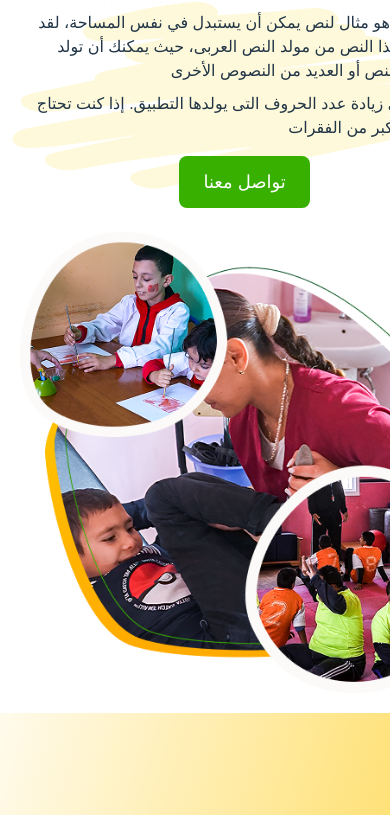
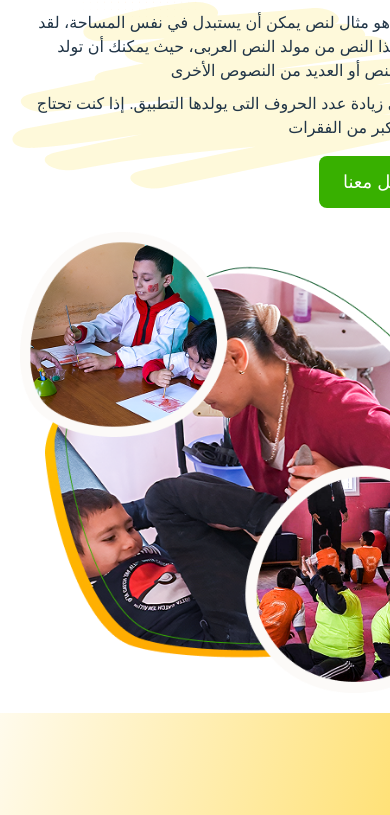
Before and after one commit to SOFT-CACTUS-INTERN/organisme-badr-web, a React (Vite) app in the folder FrontEnd/: page /#/ in a window 390 px wide. Shown: the part 1397-2212 px from the top of the page. Built offline with nearby package versions, Linux system fonts and the light colour scheme; a web font is replaced by a local one.

Commit message:
modifications general

```diff
--- a/FrontEnd/src/Components/Footer.jsx
+++ b/FrontEnd/src/Components/Footer.jsx
@@ -139,7 +139,7 @@ function Footer() {
               <div className='w-full h-px bg-[#ADADAD]'></div>
 
               <div className='flex justify-center items-center' style={{ padding: '1rem' }}>
-                <button type="submit" className="w-3/4 !bg-[#38B000] text-white rounded-b-lg flex justify-center" style={{ padding: '0.5rem' }}>
+                <button type="submit" className="buttonFooter w-3/4 !bg-[#38B000] text-white  flex justify-center" style={{ padding: '0.5rem' }}>
                   إرسال
                 </button>
               </div>
@@ -217,10 +217,10 @@ function Footer() {
                     </div>
                   </div>
 
-                  <div className='flex justify-center items-center mt-6' style={{ padding: '1rem' }}>
+                  <div className=' flex justify-center items-center mt-6' style={{ padding: '1rem' }}>
                     <button
                       type="submit"
-                      className="w-3/4 !bg-[#38B000] text-white rounded-lg py-3 px-6 font-semibold text-lg  flex justify-center " style={{ padding: '0.25rem' }}
+                      className="buttonFooter w-3/4 !bg-[#38B000] text-white  py-3 px-6  text-lg  flex justify-center " style={{ padding: '0.25rem' }}
                     >
                       إرسال
                     </button>
--- a/FrontEnd/src/Components/Who.jsx
+++ b/FrontEnd/src/Components/Who.jsx
@@ -22,7 +22,7 @@ function Who() {
                     <div className='flex '>
 
                         <div className="flex items-center justify-center w-full gap-4">
-                            <div className="ligne1 border-[#E5E5E5] border-t-2 flex-grow" style={{width:'70%'}}></div>
+                            <div className="ligne1 border-[#E5E5E5] border-t-2 flex-grow" style={{ width: '70%' }}></div>
 
                             <h1 className="isam text-[#38B000] whitespace-nowrap text-center flex justify-end  sm:block  lg:block 2xl:block" >
                                 شركائنا
@@ -34,9 +34,9 @@ function Who() {
                     </div>
                     <div className="slider-container    " >
                         <div className="slider-track " >
-                            <img src={social} alt="social"/>
-                            <img src={social} alt="social"/>
-                            <img src={social} alt="social"/>
+                            <img src={social} alt="social" />
+                            <img src={social} alt="social" />
+                            <img src={social} alt="social" />
                         </div>
                     </div>
 
@@ -96,7 +96,7 @@ function Who() {
 
                                 <p className='parag'> إضافة إلى زيادة عدد الحروف التى يولدها التطبيق. إذا كنت تحتاج إلى عدد أكبر من الفقرات </p>
                             </div>
-                            <div className="z-10 w-full flex flex-col items-center " style={{ padding: '1rem', '@media': { 'screen and (max-width: 640px)': { padding: '1rem' } } }}>
+                            <div className="buttonWho z-10 w-full flex flex-col items-center " style={{ padding: '1rem', '@media': { 'screen and (max-width: 640px)': { padding: '1rem' } } }}>
                                 <button onClick={() => navigate('/Contact')} className="!bg-[#38B000] !text-white !px-6 !py-3 !rounded-lg !text-lg !font-semibold mt-4 mb-8 max-w-fit">
                                     تواصل معنا
                                 </button>
--- a/FrontEnd/src/assets/styles/footer.css
+++ b/FrontEnd/src/assets/styles/footer.css
@@ -10,6 +10,11 @@
  .contact-form {
    backdrop-filter: blur(10px);
    background: rgba(255, 255, 255, 0.95);
+
+ }
+ .buttonFooter{
+  border-radius: 1vh;
+  background-color: red;
 
  }
 
--- a/FrontEnd/src/assets/styles/who.css
+++ b/FrontEnd/src/assets/styles/who.css
@@ -9,6 +9,12 @@
 .slider-container {
     /* background-color: red; */
     /* height: 20%; */
+
+}
+.buttonWho{
+    /* background-color: red; */
+    width: 100%;
+    margin-left: 30%;
 
 }
 
@@ -76,7 +82,12 @@
         padding: 0.5rem;
 
     }
+.buttonWho{
+    /* background-color: red; */
+    width: 100%;
+    margin-left: 30%;
 
+}
     .who-prDiv {
         display: flex;
         padding: 0.25rem;
```
Lines whose indentation alone changed are shown as unchanged.
